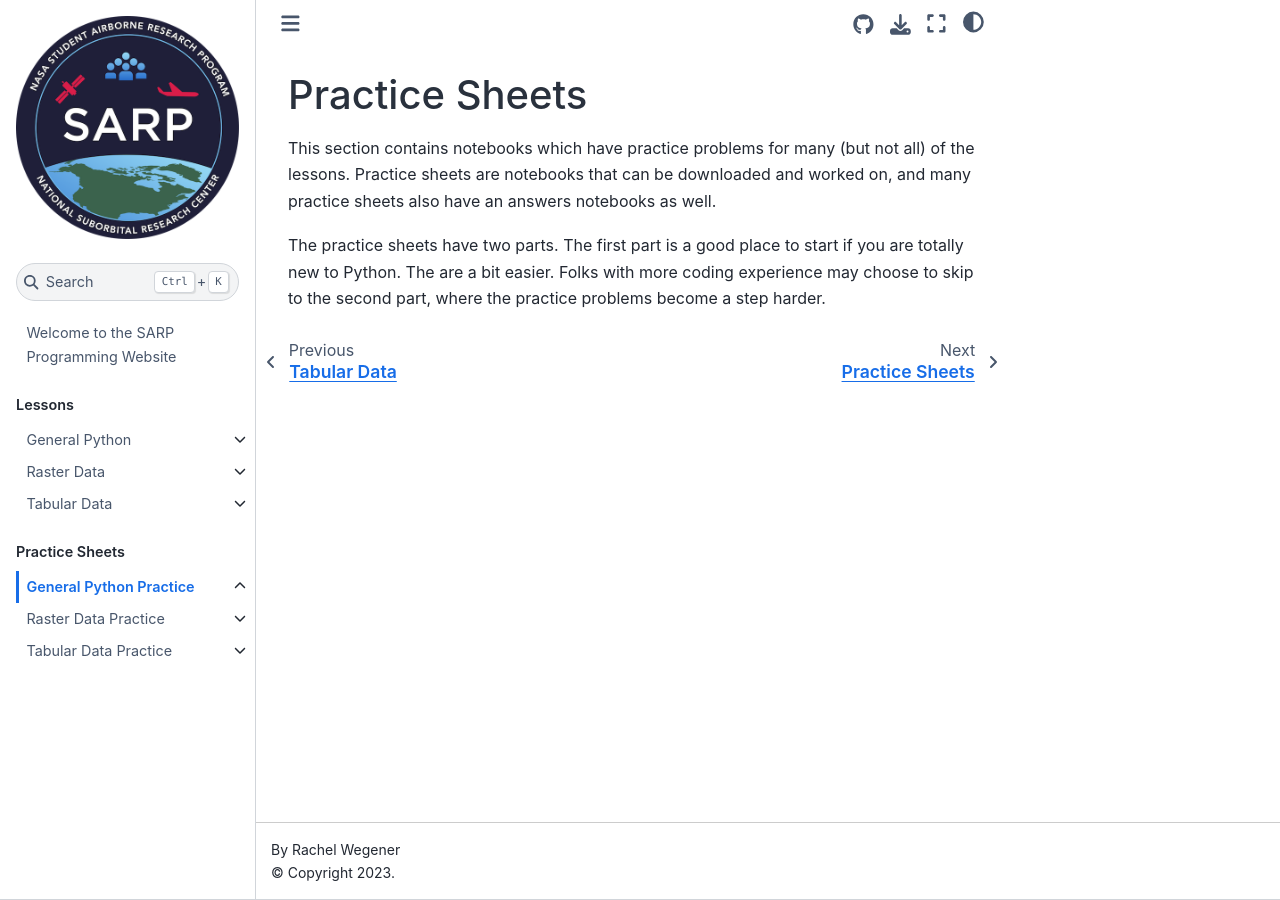
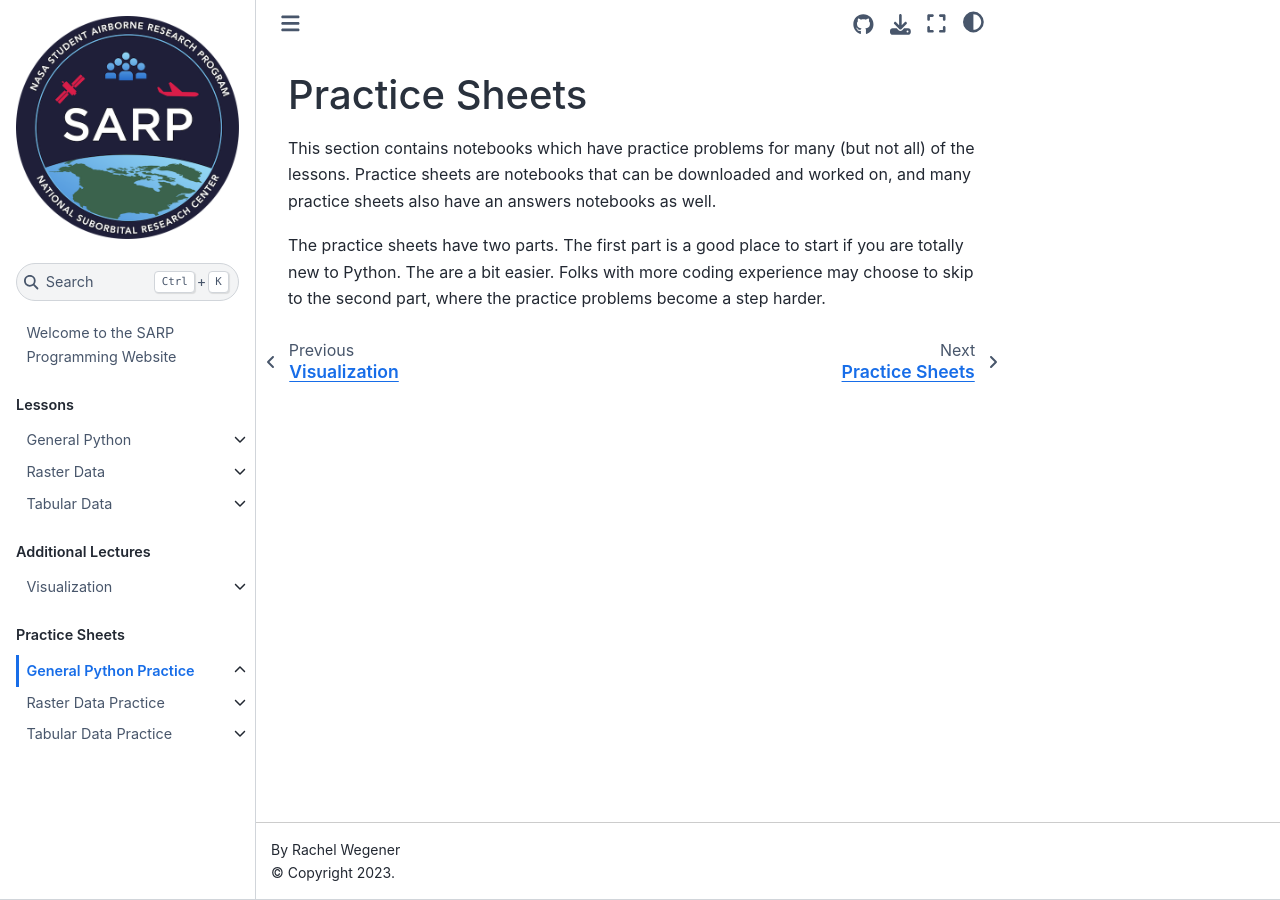
Before and after one commit to rwegener2/sarp_lessons, a Jupyter Book: the page built from lessons/index_practice.md, in a window 1280 px wide. Built offline with Jupyter Book 1.0.4 settings and Sphinx 7.4.7 and the Sphinx Book theme 1.1.4, drawn with Linux system fonts in a browser that asks for light colours; pages that are not in the unit, such as notebooks, are missing from menus.

Commit message:
change capitalization to fix 404

```diff
--- a/_toc.yml
+++ b/_toc.yml
@@ -25,15 +25,15 @@
 
   - caption: Additional Lectures
     chapters:
-    - file: additional_lectures/debugging/debugging_lesson
+    - file: additional_lectures/Debugging/debugging_lesson
     - file: additional_lectures/time_series_statistics/oceans_stats_examples
     - file: additional_lectures/hierarchical_data/hierarchical_data
-    - file: additional_lectures/visualization/index.md
+    - file: additional_lectures/Visualization/index.md
       sections:
-        - file: additional_lectures/visualization/1_static_viz_with_matplotlib
-        - file: additional_lectures/visualization/2_building_on_matplotlib
-        - file: additional_lectures/visualization/3_dynamic_visualization
-        - file: additional_lectures/visualization/viewing_images
+        - file: additional_lectures/Visualization/1_static_viz_with_matplotlib
+        - file: additional_lectures/Visualization/2_building_on_matplotlib
+        - file: additional_lectures/Visualization/3_dynamic_visualization
+        - file: additional_lectures/Visualization/viewing_images
 
   - caption: Practice Sheets
     chapters:
```
